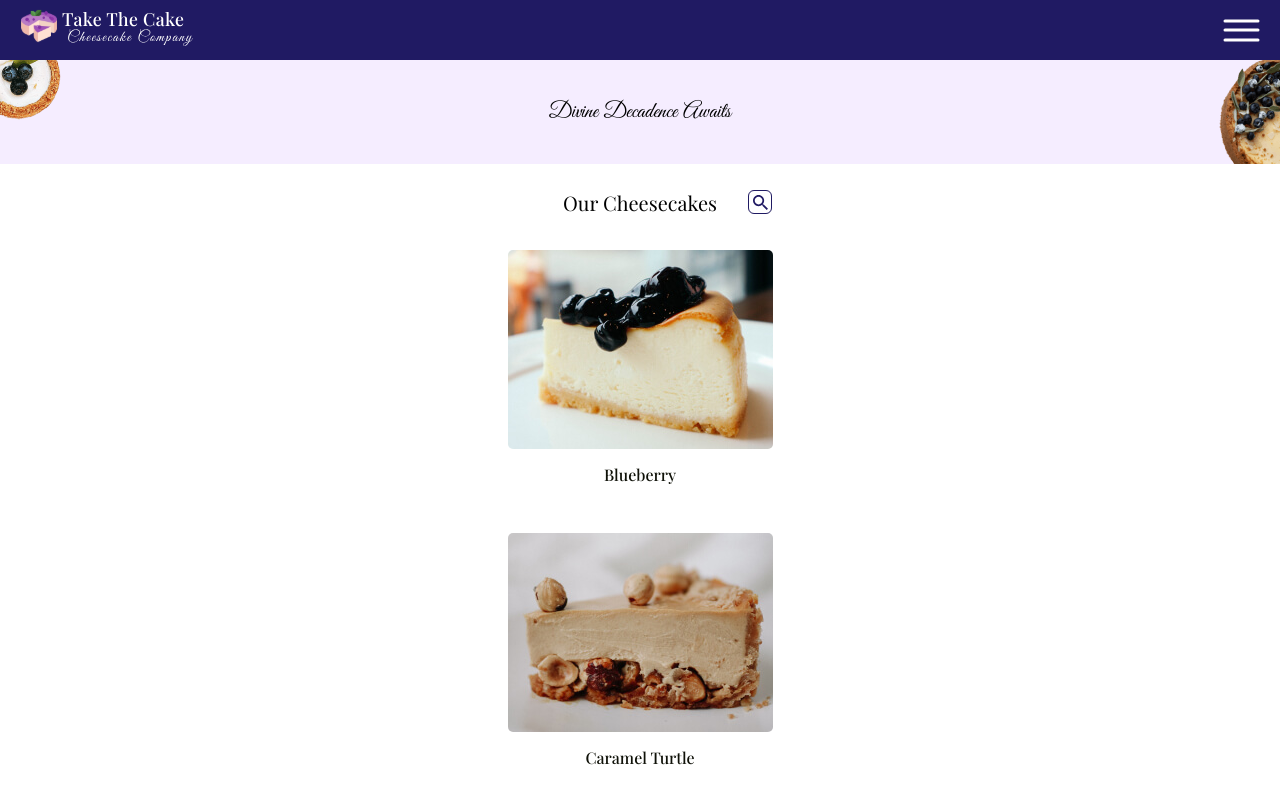
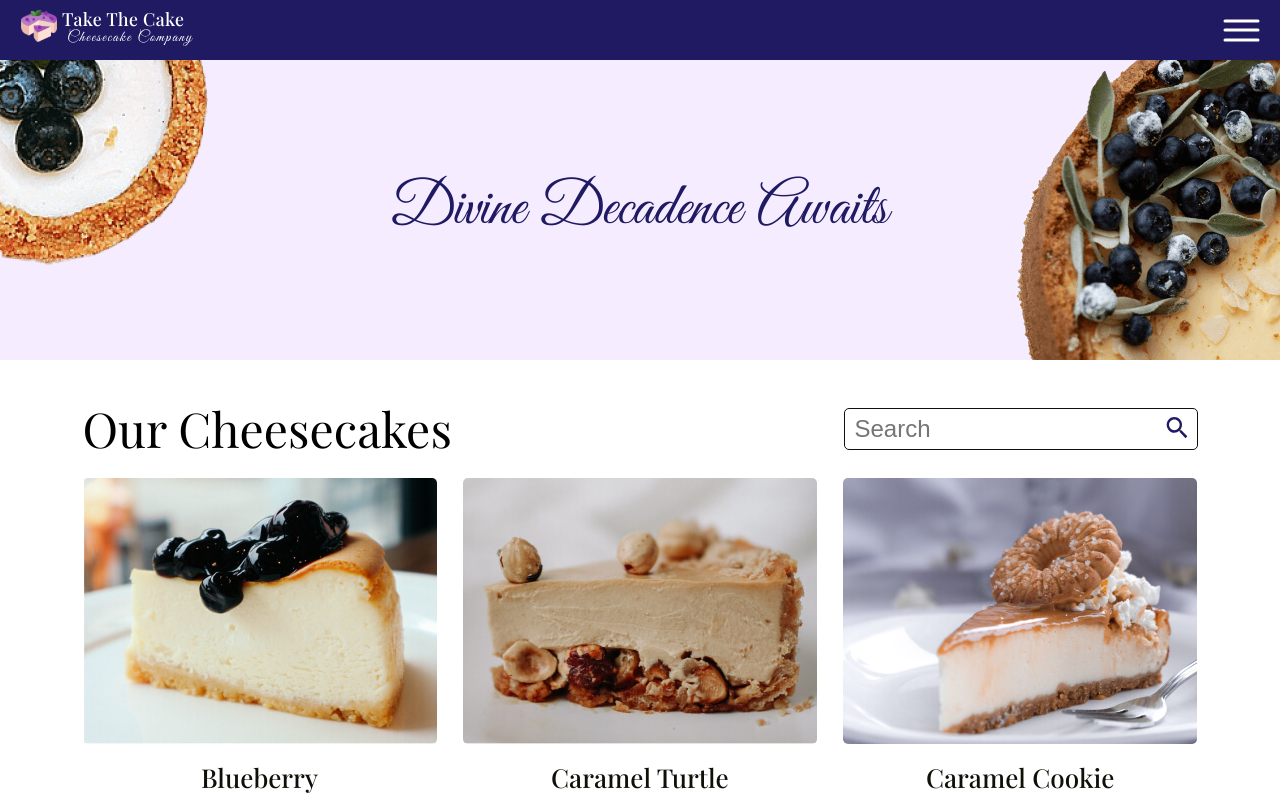
Before and after one commit to joneskb1/cheesecake-shop-mern, a React (Vite) app in the folder client/: page /cheesecakes in a window 1280 px wide. Shown: the top 800 px of the page. Built offline with nearby package versions, Linux system fonts and the light colour scheme.

Commit message:
shop cake tablet/desktop done

```diff
--- a/client/src/App.jsx
+++ b/client/src/App.jsx
@@ -30,9 +30,20 @@ import raspberry from './assets/images/mobile/mobile-cakes-265w/raspberry-265w.j
 import redVelvet from './assets/images/mobile/mobile-cakes-265w/red-velvet-265w.jpg';
 import strawberry from './assets/images/mobile/mobile-cakes-265w/strawberry-265w.jpg';
 
+import blueberryTablet from './assets/images/tablet/cakes-354w/blueberry-354w.jpg';
+import caramelCookieTablet from './assets/images/tablet/cakes-354w/caramel-cookie-354w.jpg';
+import caramelTurtleTablet from './assets/images/tablet/cakes-354w/caramel-turtle-354w.jpg';
+import cherryTablet from './assets/images/tablet/cakes-354w/cherry-354w.jpg';
+import chocolateTablet from './assets/images/tablet/cakes-354w/chocolate-354w.jpg';
+import lemonTablet from './assets/images/tablet/cakes-354w/lemon-354w.jpg';
+import raspberryTablet from './assets/images/tablet/cakes-354w/raspberry-354w.jpg';
+import redVelvetTablet from './assets/images/tablet/cakes-354w/red-velvet-354w.jpg';
+import strawberryTablet from './assets/images/tablet/cakes-354w/strawberry-354w.jpg';
+
 const cakeCards = [
   {
     img: blueberry,
+    imgTablet: blueberryTablet,
     name: 'Blueberry',
     description:
       'A delectable combination of smooth, creamy cheesecake complemented by the burst of juicy, ripe blueberries for a perfect balance of sweet and tangy flavors.',
@@ -43,6 +54,7 @@ const cakeCards = [
   },
   {
     img: caramelTurtle,
+    imgTablet: caramelTurtleTablet,
     name: 'Caramel Turtle',
     description:
       'Dive into layers of rich caramel, toasted pecans, and velvety chocolate ganache atop a velvety cheesecake, creating a heavenly turtle-inspired treat.',
@@ -53,6 +65,7 @@ const cakeCards = [
   },
   {
     img: caramelCookie,
+    imgTablet: caramelCookieTablet,
     name: 'Caramel Cookie',
     description:
       'Immerse yourself in velvety cheesecake infused with rich caramel swirls and crushed cookie pieces that add a delightful crunch to every heavenly bite.',
@@ -63,6 +76,7 @@ const cakeCards = [
   },
   {
     img: cherry,
+    imgTablet: cherryTablet,
     name: 'Cherry',
     description:
       'Indulge in a luscious cheesecake crowned with a layer of sweet, succulent cherries, providing a delightful contrast of creamy and fruity goodness.',
@@ -73,6 +87,8 @@ const cakeCards = [
   },
   {
     img: chocolate,
+    imgTablet: chocolateTablet,
+
     name: 'Chocolate',
     description:
       "Embark on a chocolate lover's dream with a velvety, chocolaty oreo cheesecake that will satisfy even the most intense cocoa cravings.",
@@ -83,6 +99,8 @@ const cakeCards = [
   },
   {
     img: lemon,
+    imgTablet: lemonTablet,
+
     name: 'Lemon',
     prices: {
       small: 12.99,
@@ -93,6 +111,8 @@ const cakeCards = [
   },
   {
     img: raspberry,
+    imgTablet: raspberryTablet,
+
     name: 'Raspberry',
     description:
       'Revel in the sweet and tart allure of ripe raspberries topping a velvety cheesecake, offering a delightful symphony of fruity and creamy flavors.',
@@ -104,6 +124,8 @@ const cakeCards = [
 
   {
     img: redVelvet,
+    imgTablet: redVelvetTablet,
+
     name: 'Red Velvet',
     description:
       'Experience the ultimate indulgence with a sumptuous, red velvet-inspired cheesecake, boasting a velvety texture and a hint of cocoa richness.',
@@ -114,6 +136,7 @@ const cakeCards = [
   },
   {
     img: strawberry,
+    imgTablet: strawberryTablet,
     name: 'Strawberry',
     description:
       'Savor the taste of summer with a creamy cheesecake adorned with plump, juicy strawberries, the sweetest match made in dessert heaven.',
@@ -143,8 +166,6 @@ allHitTerms.forEach((term) => {
   });
   searchMap.set(term, hits);
 });
-
-console.log(searchMap);
 
 const router = createBrowserRouter([
   {
--- /dev/null
+++ b/client/src/components/shop/SearchInput.jsx
@@ -0,0 +1,22 @@
+import styles from './SearchInput.module.css';
+import searchIcon from '../../assets/icons/search-icon.svg';
+
+export default function SearchInput() {
+  return (
+    <form className={styles.searchWrap}>
+      <input
+        type='text'
+        placeholder='Search'
+        id='search'
+        className={styles.searchInput}
+      />
+      <button className={styles.submitSearchBtn}>
+        <img
+          src={searchIcon}
+          alt='submit button'
+          className={styles.searchIcon}
+        />
+      </button>
+    </form>
+  );
+}
--- /dev/null
+++ b/client/src/components/shop/SearchInput.module.css
@@ -0,0 +1,50 @@
+.searchWrap {
+  display: inline-block;
+  position: relative;
+}
+
+.searchInput {
+  width: 208px;
+  height: 30px;
+  padding-left: 10px;
+  border-radius: 5px;
+  border: 1px solid var(--black);
+  margin-top: 6px;
+}
+
+.submitSearchBtn {
+  background: none;
+  position: absolute;
+  top: 13px;
+  right: 8px;
+  width: 15px;
+  height: 16px;
+}
+
+@media screen and (max-width: 744px) {
+  .searchWrap {
+    display: none;
+  }
+}
+
+@media screen and (min-width: 1100px) {
+  .searchInput {
+    width: 265px;
+    height: 42px;
+    font-size: 24px;
+    margin-top: 1rem;
+  }
+
+  .searchIcon {
+    width: 22px;
+    height: 22px;
+    margin-top: 12px;
+    margin-left: -10px;
+  }
+}
+
+@media screen and (min-width: 1200px) {
+  .searchInput {
+    width: 354px;
+  }
+}
--- a/client/src/components/shop/ShopBanner.module.css
+++ b/client/src/components/shop/ShopBanner.module.css
@@ -14,6 +14,7 @@
   transform: translate(-50%, -50%);
   font-family: var(--fancy-font);
   font-size: 22px;
+  color: var(--blue);
 }
 
 .bannerCake {
@@ -29,3 +30,47 @@
   top: -33px;
   right: -100px;
 }
+
+@media screen and (min-width: 744px) {
+  .banner {
+    height: 206px;
+  }
+
+  .bannerText {
+    font-size: 36px;
+  }
+
+  .smallCake {
+    content: url('../../assets/images/tablet/banner-small-195w.png');
+    top: -75px;
+    left: -75px;
+  }
+
+  .largeCake {
+    content: url('../../assets/images/tablet/banner-large-275w.png');
+    top: -70px;
+    right: -160px;
+  }
+}
+
+@media screen and (min-width: 1100px) {
+  .banner {
+    height: 300px;
+  }
+
+  .bannerText {
+    font-size: 60px;
+  }
+
+  .smallCake {
+    content: url('../../assets/images/desktop/banner-small-379w.png');
+    top: -150px;
+    left: -150px;
+  }
+
+  .largeCake {
+    content: url('../../assets/images/desktop/banner-large-534w.png');
+    top: -150px;
+    right: -350px;
+  }
+}
--- a/client/src/components/shop/ShopCakeCard.jsx
+++ b/client/src/components/shop/ShopCakeCard.jsx
@@ -1,14 +1,21 @@
-import { NavLink } from "react-router-dom";
+import { NavLink } from 'react-router-dom';
 
-import styles from "./ShopCakeCard.module.css";
+import styles from './ShopCakeCard.module.css';
 
-export default function ShopCakeCard({ src, children }) {
-  const id = children.split(" ").join("-").toLowerCase();
+export default function ShopCakeCard({ children, cake }) {
+  const id = children.split(' ').join('-').toLowerCase();
 
   return (
     <div className={styles.cakeWrap}>
       <NavLink to={`/cheesecake/${id}`} className={styles.navLinkImg}>
-        <img src={src} alt={`${children} cake`} className={styles.cake} />
+        <picture>
+          <source media='(min-width: 1200px)' srcSet={cake.imgTablet} />
+          <img
+            src={cake.img}
+            alt={`${children} cake`}
+            className={styles.cake}
+          />
+        </picture>
       </NavLink>
       <br />
       <NavLink to={`/cheesecake/${id}`} className={styles.navLink}>
--- a/client/src/components/shop/ShopCakeCard.module.css
+++ b/client/src/components/shop/ShopCakeCard.module.css
@@ -36,3 +36,32 @@
 .navLinkImg {
   display: inline-block;
 }
+
+@media screen and (min-width: 744px) {
+  .cakeWrap {
+    grid-column: auto;
+  }
+
+  .cakeTitle {
+    font-size: 22px;
+  }
+}
+
+@media screen and (min-width: 1100px) {
+  .cakeWrap {
+    height: 240px;
+    width: 265px;
+  }
+}
+
+@media screen and (min-width: 1200px) {
+  .cakeWrap {
+    height: 345px;
+    width: 354px;
+    margin-bottom: 0rem;
+  }
+
+  .cakeTitle {
+    font-size: 26px;
+  }
+}
--- a/client/src/components/shop/ShopCakes.jsx
+++ b/client/src/components/shop/ShopCakes.jsx
@@ -32,7 +32,7 @@ export default function ShopCakes({
 
       {cakes &&
         cakes.map((card, index) => (
-          <ShopCakeCard src={card.img} key={index}>
+          <ShopCakeCard cake={card} key={index}>
             {card.name}
           </ShopCakeCard>
         ))}
--- a/client/src/components/shop/ShopCakes.module.css
+++ b/client/src/components/shop/ShopCakes.module.css
@@ -20,3 +20,26 @@
 .showAllResultsBtn:hover {
   text-decoration: underline;
 }
+
+@media screen and (min-width: 744px) {
+  .shop {
+    grid-template-columns: 1fr 1fr;
+    width: 556px;
+    gap: 26px;
+  }
+}
+
+@media screen and (min-width: 1100px) {
+  .shop {
+    grid-template-columns: 1fr 1fr 1fr;
+    width: 1000px;
+    gap: 26px 100px;
+  }
+}
+
+@media screen and (min-width: 1200px) {
+  .shop {
+    width: 1115px;
+    gap: 26px;
+  }
+}
--- a/client/src/components/shop/ShopCheesecakesHeader.module.css
+++ b/client/src/components/shop/ShopCheesecakesHeader.module.css
@@ -4,3 +4,16 @@
   text-align: center;
   margin-bottom: 2rem;
 }
+
+@media screen and (min-width: 744px) {
+  .header {
+    font-size: 26px;
+    display: inline-block;
+  }
+}
+
+@media screen and (min-width: 1100px) {
+  .header {
+    font-size: 48px;
+  }
+}
--- a/client/src/screens/ShopCheesecakesScreen.jsx
+++ b/client/src/screens/ShopCheesecakesScreen.jsx
@@ -6,6 +6,7 @@ import ShopBanner from '../components/shop/ShopBanner';
 import ShopCheesecakesHeader from '../components/shop/ShopCheesecakesHeader';
 import SearchBtn from '../components/shop/SearchBtn';
 import ShopCakes from '../components/shop/ShopCakes';
+import SearchInput from '../components/shop/SearchInput';
 
 export default function ShopheesecakesScreen({ cakeCards, searchMap }) {
   const [cakes, setCakes] = useState(cakeCards);
@@ -14,7 +15,11 @@ export default function ShopheesecakesScreen({ cakeCards, searchMap }) {
   return (
     <div className={styles.shopWrap}>
       <ShopBanner />
-      <ShopCheesecakesHeader />
+      <div className={styles.headingWrap}>
+        <ShopCheesecakesHeader />
+        <SearchInput />
+      </div>
+
       <SearchBtn
         cakeCards={cakeCards}
         setCakes={setCakes}
--- a/client/src/screens/ShopCheesecakesScreen.module.css
+++ b/client/src/screens/ShopCheesecakesScreen.module.css
@@ -12,3 +12,30 @@
   height: 24px;
   width: 24px;
 }
+
+@media screen and (min-width: 744px) {
+  .searchBtn {
+    display: none;
+  }
+
+  .headingWrap {
+    width: 556px;
+    height: 40px;
+    margin: 2rem auto 1rem;
+    display: flex;
+    justify-content: space-between;
+  }
+}
+
+@media screen and (min-width: 1100px) {
+  .headingWrap {
+    width: 1000px;
+    height: 70px;
+  }
+}
+
+@media screen and (min-width: 1200px) {
+  .headingWrap {
+    width: 1115px;
+  }
+}
```
Also changed, not shown: client/src/assets/icons/search-icon.svg (added), client/src/assets/images/tablet/cakes-354w/strawberry-354w.jpg (added).
